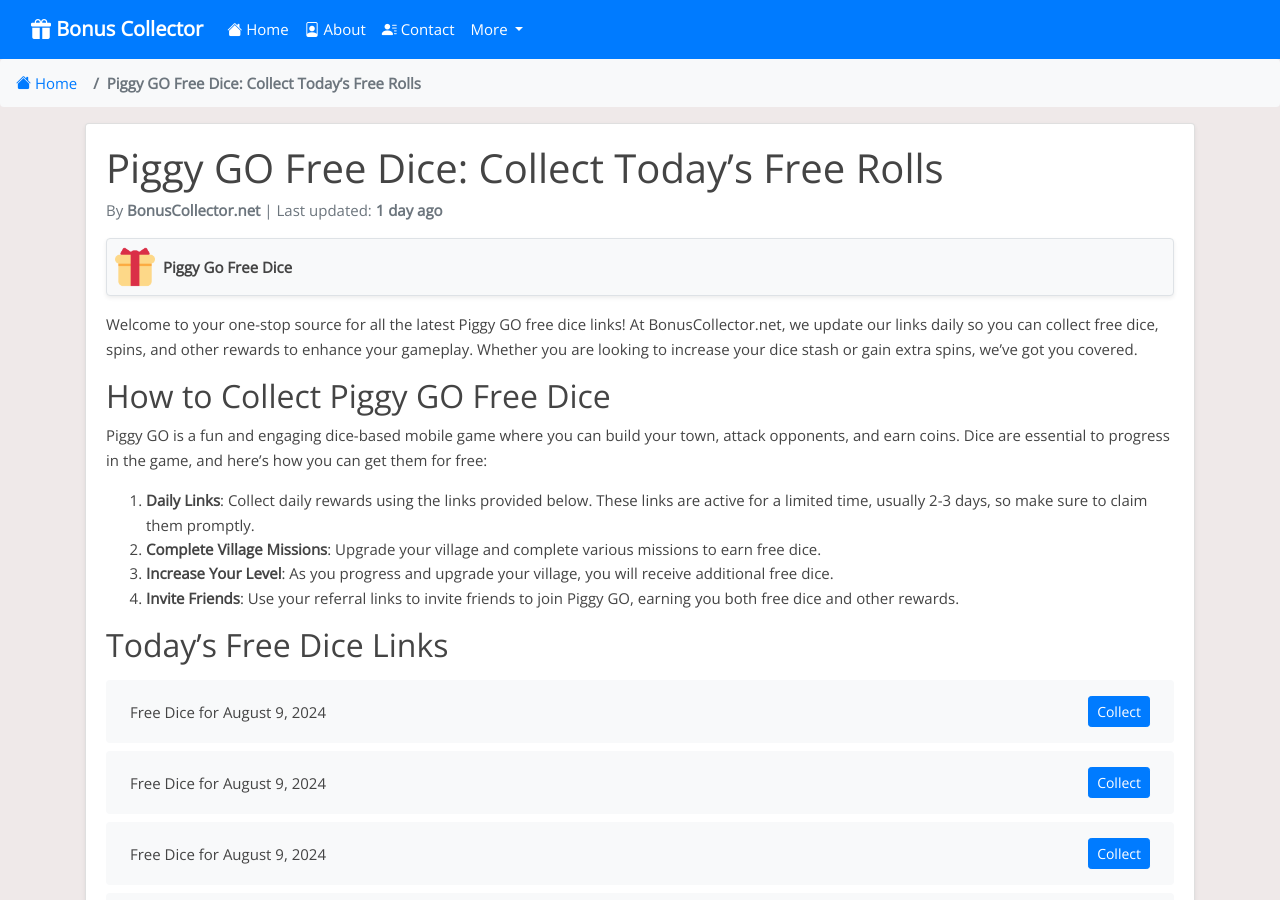
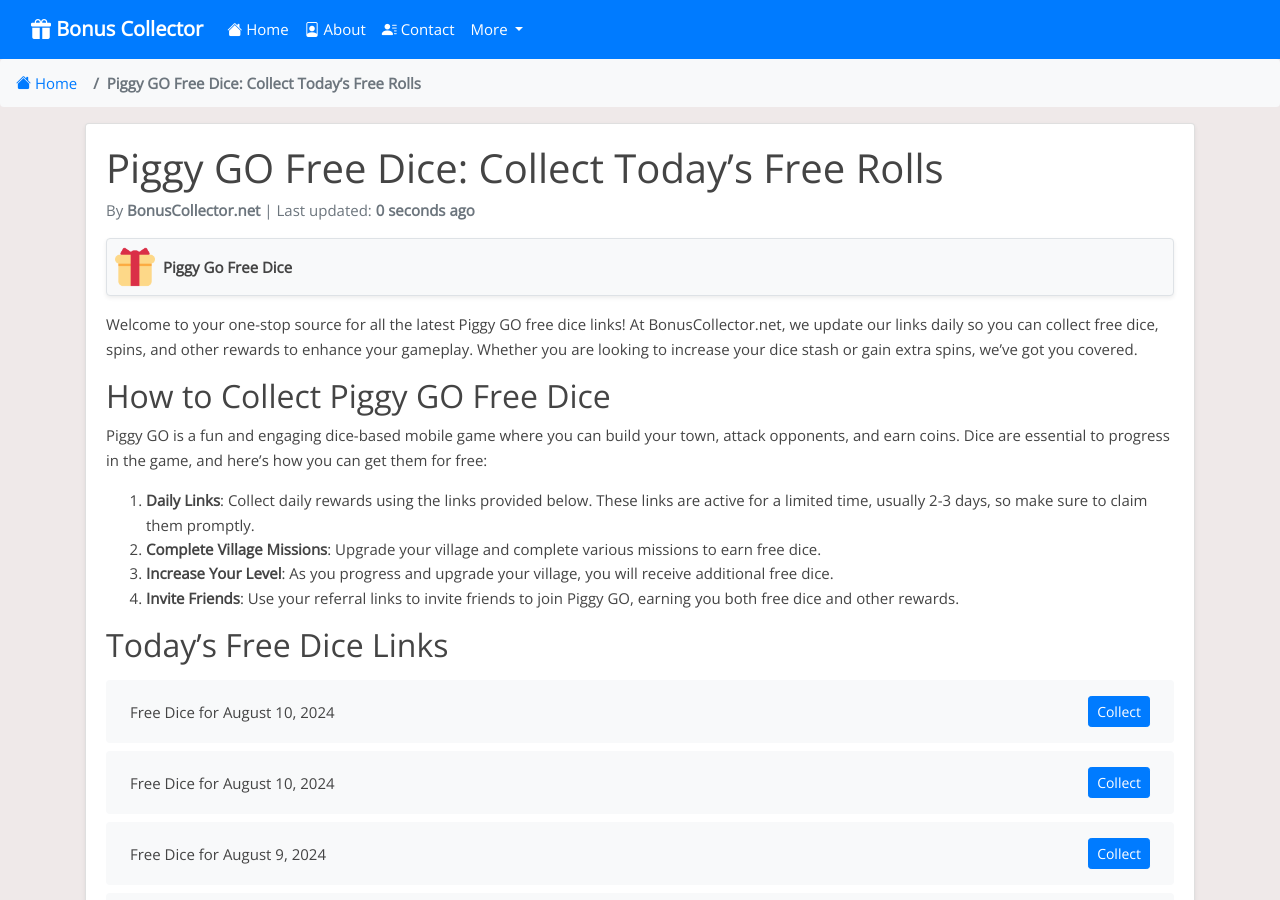
Before and after one commit to Prollad99/bs-net, a Jekyll site: the page built from _posts/2024-07-04-piggy-go.md, in a window 1280 px wide and 900 px high. Built offline with Jekyll 4.4.1, drawn with Linux system fonts in a browser that asks for light colours; nearby versions of some CDN libraries; comment, search, counter and statistics services are not loaded; some of the changed text lies outside the part shown.

Commit message:
Update piggy-go reward links and last modified date

```diff
--- a/_data/include_files.yml
+++ b/_data/include_files.yml
@@ -23,7 +23,7 @@
   last_modified: 2024-08-10 13:50:12
 
 piggy-go.html:
-  last_modified: 2024-08-09 05:01:00
+  last_modified: 2024-08-10 13:50:28
 
 caesars-slots.html:
   last_modified: 2024-08-10 03:08:42
--- a/_includes/piggy-go.html
+++ b/_includes/piggy-go.html
@@ -1,4 +1,12 @@
 <ul class="list-group mt-3 mb-4">
+  <li class="list-group-item d-flex justify-content-between align-items-center">
+    <span>Free Dice for August 10, 2024</span>
+    <a href="https://piggygo-jy.forevernine.com/fanpage?code=35ITV38G&channel=1" class="btn btn-primary btn-sm">Collect</a>
+  </li>
+  <li class="list-group-item d-flex justify-content-between align-items-center">
+    <span>Free Dice for August 10, 2024</span>
+    <a href="https://piggygo-jy.forevernine.com/fanpage?code=35ITV38G&channel=4" class="btn btn-primary btn-sm">Collect</a>
+  </li>
   <li class="list-group-item d-flex justify-content-between align-items-center">
     <span>Free Dice for August 9, 2024</span>
     <a href="https://piggygo-jy.forevernine.com/fanpage?code=JSUFA6PI&channel=1" class="btn btn-primary btn-sm">Collect</a>
@@ -391,12 +399,4 @@
     <span>Free Dice for Invalid Date</span>
     <a href="https://piggygo-jy.forevernine.com/fanpage?code=NSVFQ8YR&channel=4" class="btn btn-primary btn-sm">Collect</a>
   </li>
-  <li class="list-group-item d-flex justify-content-between align-items-center">
-    <span>Free Dice for Invalid Date</span>
-    <a href="https://piggygo-jy.forevernine.com/fanpage?code=2WPMEX3P&channel=1" class="btn btn-primary btn-sm">Collect</a>
-  </li>
-  <li class="list-group-item d-flex justify-content-between align-items-center">
-    <span>Free Dice for Invalid Date</span>
-    <a href="https://piggygo-jy.forevernine.com/fanpage?code=2WPMEX3P&channel=4" class="btn btn-primary btn-sm">Collect</a>
-  </li>
 </ul>
```
Also changed, not shown: links-json/piggy-go.json (+8 -6 lines).
